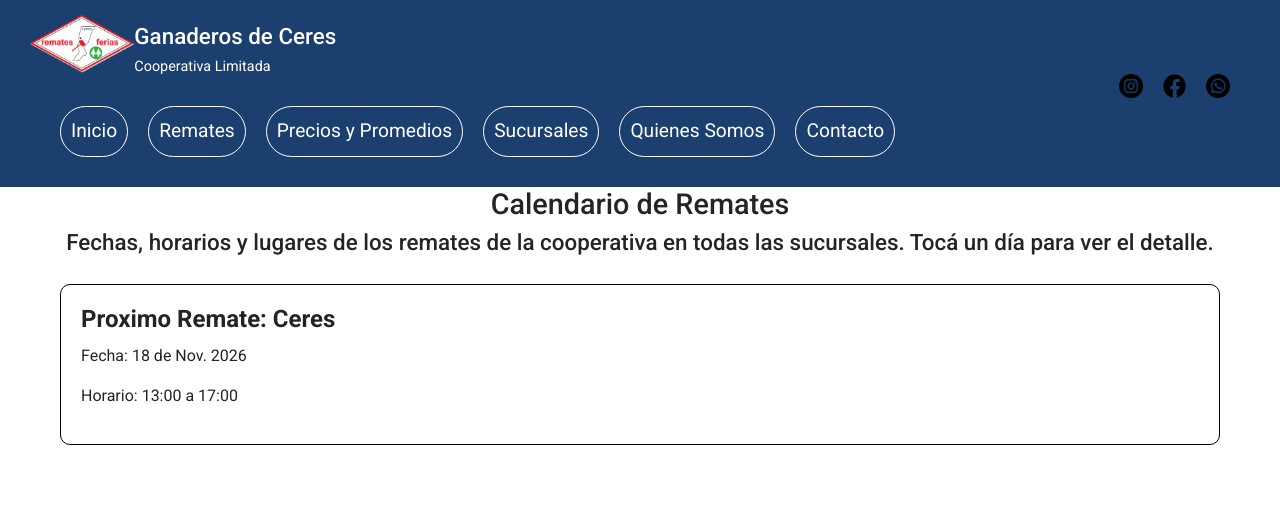
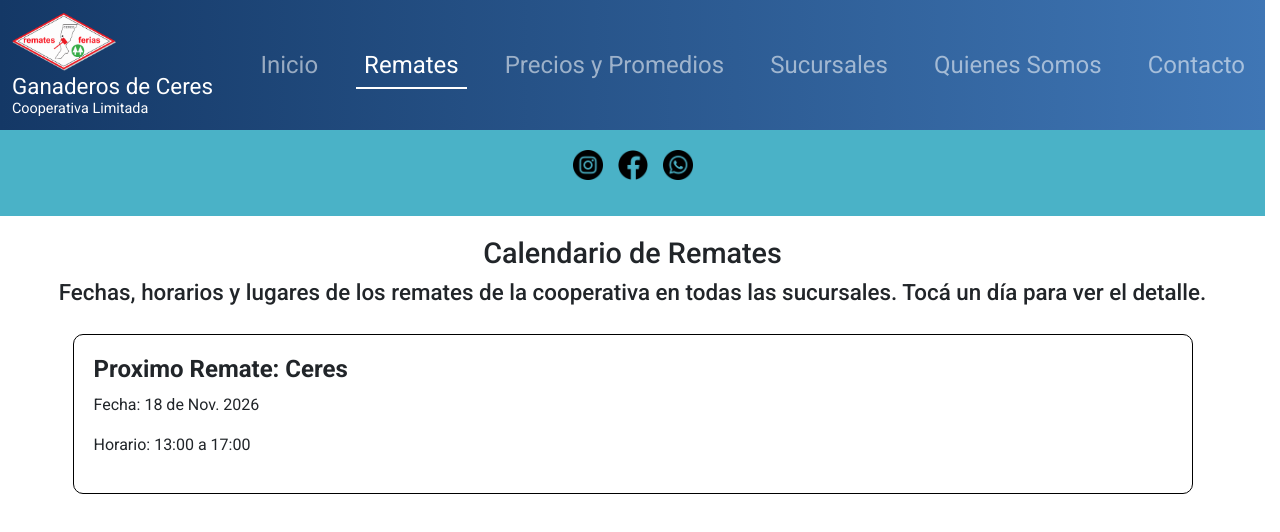
Before and after one commit to martogliof1-lgtm/Preentrega-3-layouts-con-Flexbox-y-box-model, a plain HTML site: page pages/remate.html in a window 1280 px wide. Drawn offline with nearby package versions, Linux system fonts and the light colour scheme.

Commit message:
Navbar de Bootstrap en todas las paginas

```diff
--- a/css/styles.css
+++ b/css/styles.css
@@ -1,4 +1,7 @@
 /* Reset de estilos */
+html {
+  scrollbar-gutter: stable;
+}
 *{
   box-sizing: border-box;
   margin: 0;
@@ -7,6 +10,10 @@
 img {
   max-width: 100%;
   height: auto;
+}
+.navbar-brand img {
+  height: 60px;
+  width: auto;
 }
 /*logo, nombre de la cooperativa y menu*/
 .H1GDC, .H2CL{
@@ -19,12 +26,41 @@ img {
   font-size: 0.9rem;
   font-weight: 400;
 }
-.logo img{
-  width: auto;
-  height: 60px;
-  display: block;
+/*estilos de barra de navegacion*/
+.navbar {
+  background: linear-gradient(to right, #143866, #3f76b5);
 }
-/*estilos de barra de navegacion*/
+.navbar .nav-link {
+  position: relative;
+  transition: color 0.25s ease-out;
+}
+.barrasecundaria {
+  background-color: #4ab2c7;
+  padding: 10px 30px;
+}
+.navbar .nav-link::after {
+  content: "";
+  position: absolute;
+  left: 0;
+  bottom: 2px;
+  width: 100%;
+  height: 2px;
+  background-color: #ffffff;
+  transform: scaleX(0);
+  transition: transform 0.25s ease-out;
+  transform-origin: center;
+}
+
+.navbar .nav-link:hover::after,
+.navbar .nav-link:focus-visible::after,
+.navbar .nav-link.active::after {
+  transform: scaleX(1);
+}
+.marca-texto {
+  display: flex;
+  flex-direction: column;
+  line-height: 1.2;
+}
 .barraprincipal{
   flex-wrap: wrap;
   display: flex;
@@ -54,21 +90,9 @@ img {
   font-size: 1.2rem;
   transition: 0.3s ease-out;
 }
-.menu a:hover {
-    background-color: #ffffff;
-    color: #1b3f6f;
-    }
 a{
   text-decoration: none;
   color: inherit;
-}
-header{
-  display: flex;
-  justify-content: space-between;
-  align-items: center;
-  color: #FFFFFF;
-  padding: 15px 30px;
-  background-color: #1B3F6E;
 }
 /*redes sociales - iconos*/
 .social-icon img{
@@ -80,8 +104,8 @@ header{
 .redes-sociales{
   display: flex;
   justify-content: center;
-  gap: 20px;
-  padding: 20px;
+  gap: 15px;
+  padding: 10px;
 }
 /* lista de menu de navegacion*/
 ul{
@@ -147,14 +171,12 @@ body{
   margin-bottom: 10px;
 }
 .preciosypromedios{
-  padding: 20px;
   display: flex;
   font-size: 1.2rem;
   flex-direction: column;
   gap: 20px;
   margin-bottom: 50px;
   text-align: center;
-  justify-content: center;
 }
 h3{
   font-size: 1.8rem;
@@ -171,6 +193,7 @@ p{
 main{
   max-width: 1200px;
   margin: 0 auto;
+  padding: 20px;
 }
 .unidades-negocios, .lotes-disponibles{
   margin-bottom: 50px;
--- a/pages/remate.html
+++ b/pages/remate.html
@@ -15,31 +15,31 @@
 </head>
 <body>
     <header>
-        <div class="barraprincipal">
-                <div class="identidad">
-                    <div class="logo">
-                        <a href="../index.html">
-                            <figure>
-                                <img src="../assets/logo2.png" alt="Logo de Ganaderos de Ceres" width="500" height="300">
-                            </figure>
-                        </a>
-                    </div>
-                    <div class="nombre">
-                        <h1 class="H1GDC">Ganaderos de Ceres</h1>
-                        <h2 class="H2CL">Cooperativa Limitada</h2>
-                    </div>
+        <nav class="navbar navbar-expand-lg" data-bs-theme="dark">
+            <div class="container-fluid">
+                <a class="navbar-brand" href="../index.html">
+                    <img src="../assets/logo2.png" alt="Logo de Ganaderos de Ceres" height="60">
+                    <span class="marca-texto">
+                        <span class="H1GDC">Ganaderos de Ceres</span>
+                        <span class="H2CL">Cooperativa Limitada</span>
+                    </span>
+                </a>
+                <button class="navbar-toggler" type="button" data-bs-toggle="collapse" data-bs-target="#menuPrincipal"
+                    aria-controls="menuPrincipal" aria-expanded="false" aria-label="Abrir menú">
+                    <span class="navbar-toggler-icon"></span>
+                </button>
+                <div class="collapse navbar-collapse" id="menuPrincipal">
+                    <ul class="navbar-nav ms-auto">
+                        <li class="nav-item"><a class="nav-link" href="../index.html">Inicio</a></li>
+                        <li class="nav-item"><a class="nav-link active" aria-current="page" href="./remate.html">Remates</a></li>
+                        <li class="nav-item"><a class="nav-link" href="./preciosypromedios.html">Precios y Promedios</a></li>
+                        <li class="nav-item"><a class="nav-link" href="./sucursales.html">Sucursales</a></li>
+                        <li class="nav-item"><a class="nav-link" href="./quienes-somos.html">Quienes Somos</a></li>
+                        <li class="nav-item"><a class="nav-link" href="./contacto.html">Contacto</a></li>
+                    </ul>
                 </div>
-            <nav>
-                <ul class="menuheader">
-                    <li class="menu"><a href="../index.html">Inicio</a></li>
-                    <li class="menu"><a href="#">Remates</a></li>
-                    <li class="menu"><a href="./preciosypromedios.html">Precios y Promedios</a></li>
-                    <li class="menu"><a href="./sucursales.html">Sucursales</a></li>
-                    <li class="menu"><a href="./quienes-somos.html">Quienes Somos</a></li>
-                    <li class="menu"><a href="./contacto.html">Contacto</a></li>
-                </ul>
-            </nav>
-        </div>
+            </div>
+        </nav>
         <div class="barrasecundaria">
             <div class="redes-sociales">
                 <a class="social-icon" href="https://www.instagram.com/ganaderosdeceres/" target="_blank">
```
Also changed, not shown: index.html (+24 -24 lines), pages/contacto.html (+24 -23 lines), pages/preciosypromedios.html (+24 -24 lines), pages/quienes-somos.html (+24 -24 lines), pages/sucursales.html (+24 -24 lines).
